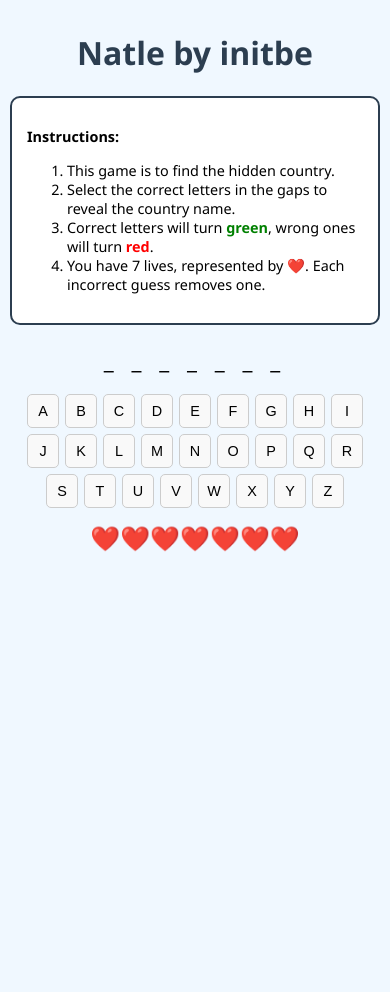
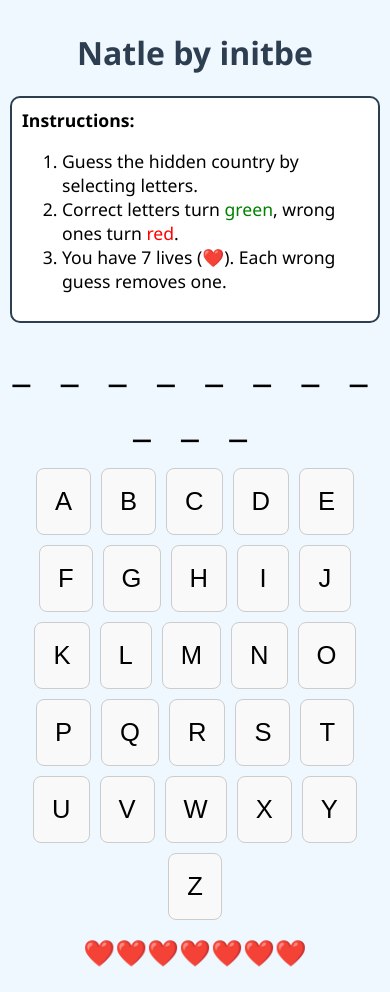
Before and after one commit to ABruno1304/natlefinal, a plain HTML site: page index.html in a window 390 px wide. Before the commit the page ends 844 px from the top, so only its background shows below. Drawn offline with Linux system fonts and the light colour scheme.

Commit message:
Update index.html

```diff
--- a/index.html
+++ b/index.html
@@ -3,9 +3,10 @@
 <head>
   <meta charset="UTF-8">
   <title>Natle by initbe</title>
+  <meta name="viewport" content="width=device-width, initial-scale=1.0" />
   <style>
     body {
-            font-family: 'Segoe UI', Tahoma, Geneva, Verdana, sans-serif;
+      font-family: 'Segoe UI', sans-serif;
       text-align: center;
       background-color: #f0f8ff;
       padding: 10px;
@@ -18,36 +19,40 @@
     }
 
     .instructions {
-            background-color: #ffffff;
+      background-color: #fff;
       border: 2px solid #2c3e50;
       border-radius: 10px;
-            padding: 15px;
-            margin: 0 auto 20px;
+      padding: 10px;
+      margin: 10px auto;
+      max-width: 600px;
+      font-size: 1rem;
       text-align: left;
-            max-width: 100%;
-            font-size: 1rem;
-        }
-
-        .game-container {
-            margin-top: 10px;
     }
 
     #wordDisplay {
-            font-size: 1.6rem;
-            margin-bottom: 15px;
-            letter-spacing: 8px;
+      font-size: 2.2rem;
+      margin: 15px 0;
+      letter-spacing: 12px;
       word-wrap: break-word;
     }
 
+    #keyboard {
+      display: flex;
+      flex-wrap: wrap;
+      justify-content: center;
+      max-width: 500px;
+      margin: 0 auto;
+    }
+
     .letter-button {
-            margin: 3px;
-            padding: 10px;
-            font-size: 1rem;
-            border-radius: 5px;
+      margin: 5px;
+      padding: 16px;
+      font-size: 1.4rem;
+      border-radius: 8px;
       border: 1px solid #ccc;
       background-color: #f9f9f9;
       cursor: pointer;
-            min-width: 40px;
+      min-width: 48px;
     }
 
     .letter-button.correct {
@@ -61,41 +66,51 @@
     }
 
     #message {
-            font-size: 1.2rem;
+      font-size: 1.3rem;
       font-weight: bold;
       margin: 12px 0;
     }
 
     #hearts {
-            font-size: 1.5rem;
+      font-size: 1.6rem;
       margin: 10px 0;
     }
 
     #restartButton {
-            padding: 10px 15px;
-            font-size: 1rem;
+      padding: 12px 18px;
+      font-size: 1.2rem;
       background-color: #3498db;
       color: white;
       border: none;
-            border-radius: 5px;
+      border-radius: 6px;
       display: none;
       cursor: pointer;
+      margin-top: 10px;
     }
 
-        @media screen and (max-width: 480px) {
-            .letter-button {
-                font-size: 0.9rem;
-                min-width: 32px;
-                padding: 8px;
+    @media screen and (max-width: 600px) {
+      .instructions {
+        font-size: 1.1rem;
       }
 
       #wordDisplay {
-                font-size: 1.4rem;
-                letter-spacing: 6px;
+        font-size: 2.5rem;
+        letter-spacing: 10px;
       }
 
-            .instructions {
-                font-size: 0.9rem;
+      .letter-button {
+        font-size: 1.6rem;
+        padding: 18px;
+        min-width: 52px;
+      }
+
+      #message {
+        font-size: 1.5rem;
+      }
+
+      #restartButton {
+        font-size: 1.3rem;
+        padding: 14px 22px;
       }
     }
   </style>
@@ -103,32 +118,29 @@
 <body>
   <h1>Natle by initbe</h1>
   <div class="instructions">
-        <p><strong>Instructions:</strong></p>
+    <strong>Instructions:</strong>
     <ol>
-            <li>This game is to find the hidden country.</li>
-            <li>Select the correct letters in the gaps to reveal the country name.</li>
-            <li>Correct letters will turn <strong style="color:green;">green</strong>, wrong ones will turn <strong style="color:red;">red</strong>.</li>
-            <li>You have 7 lives, represented by ❤️. Each incorrect guess removes one.</li>
+      <li>Guess the hidden country by selecting letters.</li>
+      <li>Correct letters turn <span style="color:green;">green</span>, wrong ones turn <span style="color:red;">red</span>.</li>
+      <li>You have 7 lives (❤️). Each wrong guess removes one.</li>
     </ol>
   </div>
 
-    <div class="game-container">
   <div id="wordDisplay"></div>
   <div id="keyboard"></div>
   <div id="hearts"></div>
   <div id="message"></div>
   <button id="restartButton" onclick="startGame()">Restart Game</button>
-    </div>
 
   <script>
     const countries = [
       "Afghanistan", "Albania", "Algeria", "Andorra", "Angola", "Antigua and Barbuda", "Argentina", "Armenia", "Australia", "Austria",
       "Azerbaijan", "Bahamas", "Bahrain", "Bangladesh", "Barbados", "Belarus", "Belgium", "Belize", "Benin", "Bhutan",
-            "Bolivia", "Bosnia and Herzegovina", "Botswana", "Brazil", "Brunei", "Bulgaria", "Burkina Faso", "Burundi", "Cabo Verde", "Cambodia",
-            "Cameroon", "Canada", "Central African Republic", "Chad", "Chile", "China", "Colombia", "Comoros", "Congo", "Costa Rica",
-            "Croatia", "Cuba", "Cyprus", "Czech Republic", "Denmark", "Djibouti", "Dominica", "Dominican Republic", "Ecuador", "Egypt",
-            "El Salvador", "Equatorial Guinea", "Eritrea", "Estonia", "Eswatini", "Ethiopia", "Fiji", "Finland", "France", "Gabon",
-            "Gambia", "Georgia", "Germany", "Ghana", "Greece", "Grenada", "Guatemala", "Guinea", "Guinea-Bissau", "Guyana",
+      "Bolivia", "Bosnia and Herzegovina", "Botswana", "Brazil", "Brunei", "Bulgaria", "Burkina Faso", "Burundi", "Cambodia",
+      "Cameroon", "Canada", "Chad", "Chile", "China", "Colombia", "Comoros", "Congo", "Costa Rica", "Croatia",
+      "Cuba", "Cyprus", "Czech Republic", "Denmark", "Djibouti", "Dominica", "Dominican Republic", "Ecuador", "Egypt", "El Salvador",
+      "Equatorial Guinea", "Eritrea", "Estonia", "Eswatini", "Ethiopia", "Fiji", "Finland", "France", "Gabon", "Gambia",
+      "Georgia", "Germany", "Ghana", "Greece", "Grenada", "Guatemala", "Guinea", "Guinea-Bissau", "Guyana",
       "Haiti", "Honduras", "Hungary", "Iceland", "India", "Indonesia", "Iran", "Iraq", "Ireland", "Israel",
       "Italy", "Ivory Coast", "Jamaica", "Japan", "Jordan", "Kazakhstan", "Kenya", "Kiribati", "Kuwait", "Kyrgyzstan",
       "Laos", "Latvia", "Lebanon", "Lesotho", "Liberia", "Libya", "Liechtenstein", "Lithuania", "Luxembourg", "Madagascar",
@@ -156,7 +168,7 @@
     function startGame() {
       shuffle(countries);
       currentWord = countries[Math.floor(Math.random() * countries.length)].toUpperCase();
-            displayedWord = currentWord.replace(/[A-Z]/g, '_');
+      displayedWord = currentWord.replace(/[A-Z]/g, ch => ch === ' ' ? ' ' : '_');
       lives = 7;
       document.getElementById("wordDisplay").innerText = displayedWord.split('').join(' ');
       document.getElementById("message").innerText = "";
@@ -178,6 +190,7 @@
     }
 
     function guessLetter(button, letter) {
+      if (button.disabled) return;
       button.disabled = true;
       if (currentWord.includes(letter)) {
         button.classList.add("correct");
@@ -188,8 +201,9 @@
         displayedWord = newDisplay;
         document.getElementById("wordDisplay").innerText = displayedWord.split('').join(' ');
         if (displayedWord === currentWord) {
-                    document.getElementById("message").innerText = "🎉 Congratulations! You guessed it!";
+          document.getElementById("message").innerText = `🎉 You win! The country was: ${currentWord}`;
           document.getElementById("restartButton").style.display = "inline-block";
+          disableAllButtons();
         }
       } else {
         button.classList.add("wrong");
```
Lines whose indentation alone changed are shown as unchanged.
